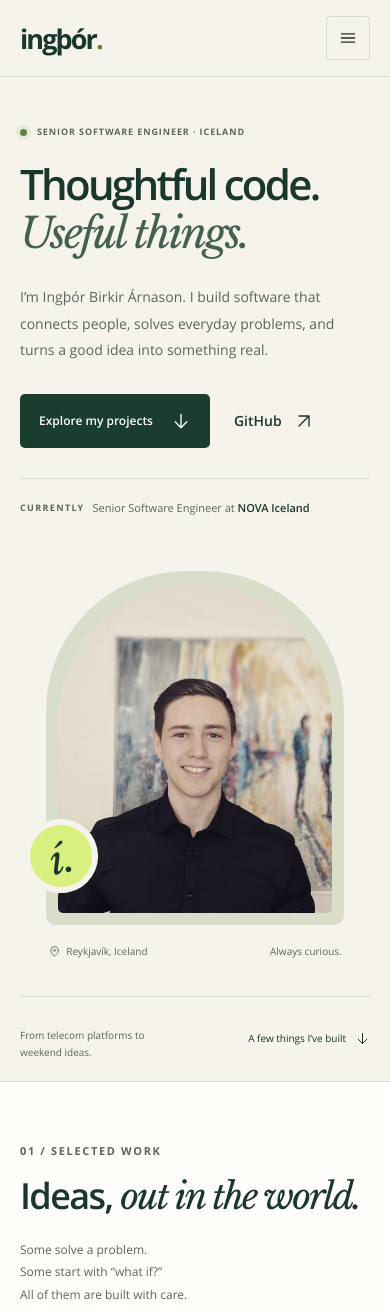
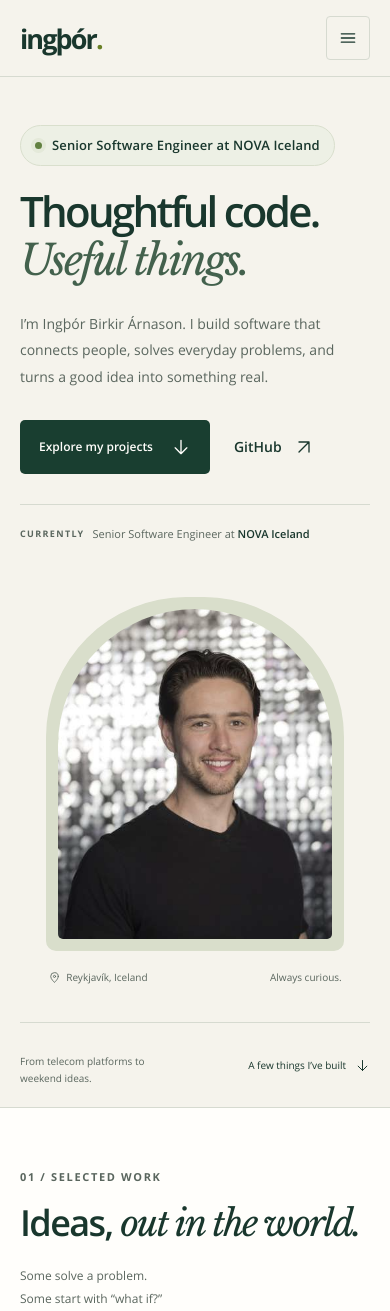
Before and after one commit to ingthorb/homepage, a React (Create React App) app: page / in a window 390 px wide. Shown: the top 1311 px of the page. Built offline with nearby package versions, Linux system fonts and the light colour scheme.

Commit message:
Update/hero role monogram (#2)
* Clarify homepage role and monogram

* Make current role badge more visible

* Remove portrait mark and update profile photo

```diff
--- a/public/index.html
+++ b/public/index.html
@@ -5,7 +5,7 @@
     <meta name="robots" content="index,follow">
     <meta name="twitter:card" content="summary_large_image">
     <meta name="twitter:creator" content="Ingthor Birkir Arnason">
-    <meta name="twitter:image" content="https://www.ingthor.io/images/profile_pic.JPG">
+    <meta name="twitter:image" content="https://www.ingthor.io/images/ingthor-profile.png">
     <meta name="twitter:title" content="Ingthor Birkir Arnason, Senior Software Engineer in Reykjavík, Iceland">
     <meta name="twitter:description" content="Ingþór Birkir Árnason, Senior Software Engineer at NOVA Iceland. Explore DeckMate, PadelHub, ChessAITutor, and my work in web development and DevOps.">
     <meta name="description" content="Ingþór Birkir Árnason, Senior Software Engineer at NOVA Iceland. Explore DeckMate, PadelHub, ChessAITutor, and my work in web development and DevOps.">
--- a/public/resumeData.json
+++ b/public/resumeData.json
@@ -1,7 +1,7 @@
 {
   "main": {
     "name": "Ingþór Birkir Árnason",
-    "image": "profile_pic.JPG",
+    "image": "ingthor-profile.png",
     "bio": "I’m a Senior Software Engineer based in Reykjavík, Iceland, specializing in full-stack web development, CI/CD, and DevOps. At NOVA Iceland, I build customer-facing telecom solutions, including mobile eSIM signup and travel connectivity. Previously, I worked on self-service data platforms at Swisscom, where I also served as my team’s Security Champion. Outside work, I build products that bring people together and make learning more hands-on: DeckMate, PadelHub, and ChessAITutor. I enjoy football, outdoor activities, and taking on new challenges.",
     "email": "ingthorb@gmail.com",
     "address": {
--- a/src/App.css
+++ b/src/App.css
@@ -249,6 +249,7 @@ ul {
     align-items: center;
     padding-block: 83px 66px;
 }
+.hero .eyebrow.hero-role { width: fit-content; padding: 9px 14px; border: 1px solid #d9dfcd; border-radius: 999px; background: #edf0e5; color: var(--ink); font-size: 13px; font-weight: 600; letter-spacing: .01em; text-transform: none; }
 .hero .eyebrow {
     font-size: 10px;
     display: flex;
@@ -320,22 +321,6 @@ ul {
     object-position: 50% 48%;
     border-radius: 140px 140px 5px 5px;
     filter: saturate(0.75);
-}
-.portrait-mark {
-    position: absolute;
-    bottom: 32px;
-    left: -24px;
-    background: var(--lime);
-    border-radius: 50%;
-    width: 86px;
-    height: 86px;
-    display: grid;
-    place-items: center;
-    font-family: var(--font-serif);
-    font-style: italic;
-    font-size: 48px;
-    transform: rotate(-12deg);
-    border: 6px solid var(--paper);
 }
 .hero-portrait figcaption {
     display: flex;
@@ -1135,10 +1120,11 @@ footer {
         padding-block: 48px 36px;
     }
     .hero .eyebrow {
-        font-size: 9px;
-        letter-spacing: 0.1em;
+        font-size: 12px;
+        letter-spacing: 0.03em;
         margin-bottom: 22px;
     }
+    .hero-role { max-width: 100%; padding: 8px 11px; }
     .hero h1 {
         font-size: clamp(42px, 9.5vw, 64px);
     }
@@ -1171,12 +1157,6 @@ footer {
     }
     .hero-portrait figcaption {
         font-size: 10px;
-    }
-    .portrait-mark {
-        width: 74px;
-        height: 74px;
-        font-size: 40px;
-        left: -22px;
     }
     .hero-bottom {
         font-size: 10px;
--- a/src/Components/Header.js
+++ b/src/Components/Header.js
@@ -63,9 +63,9 @@ export default function Header({ data }) {
             </div>
             <div className="container hero">
                 <div className="hero-copy">
-                    <p className="eyebrow">
-                        <span className="status-dot" /> SENIOR SOFTWARE ENGINEER
-                        · ICELAND
+                    <p className="eyebrow hero-role">
+                        <span className="status-dot" aria-hidden="true" />
+                        Senior Software Engineer at NOVA Iceland
                     </p>
                     <h1>
                         Thoughtful code.
@@ -106,9 +106,6 @@ export default function Header({ data }) {
                             width="1000"
                             height="1000"
                         />
-                        <span className="portrait-mark" aria-hidden="true">
-                            í.
-                        </span>
                     </div>
                     <figcaption>
                         <span>
```
Also changed, not shown: public/images/ingthor-profile.png (added), 1 other file (tests, documents, lock files or other folders).
